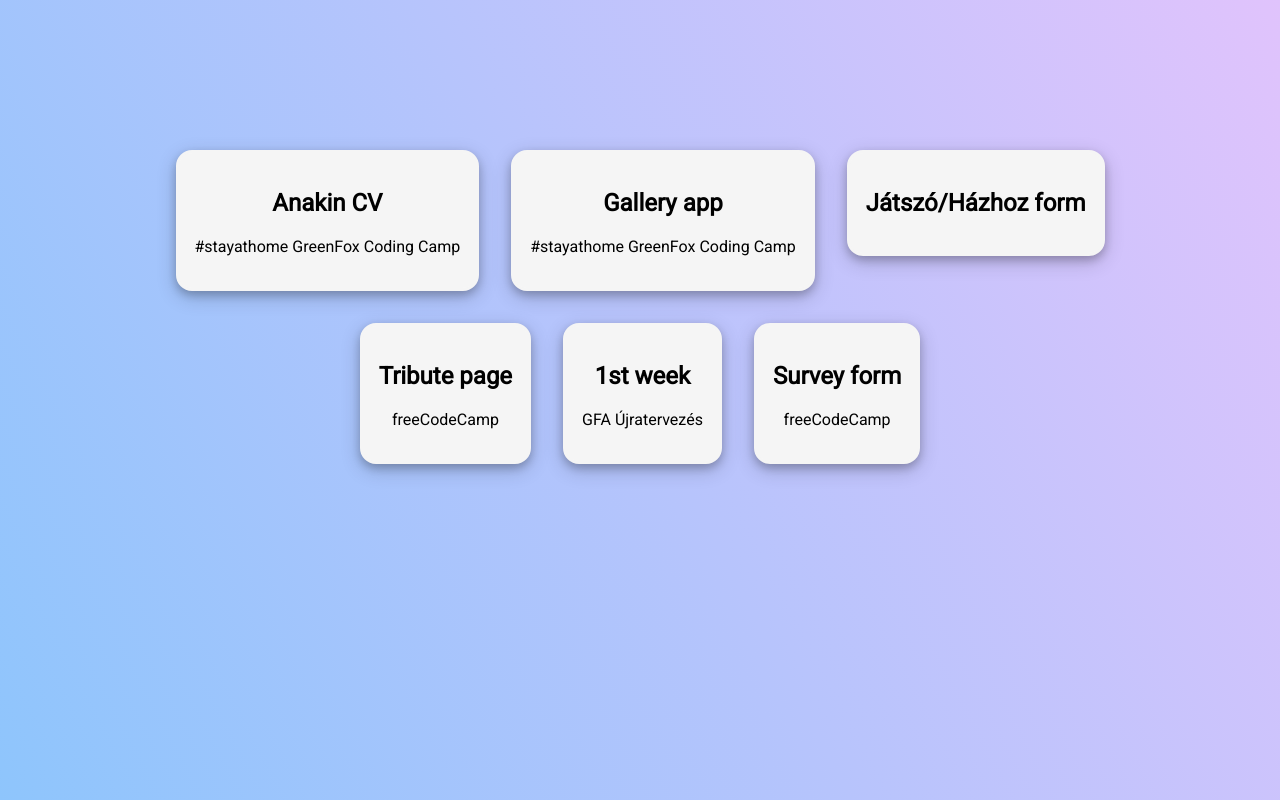
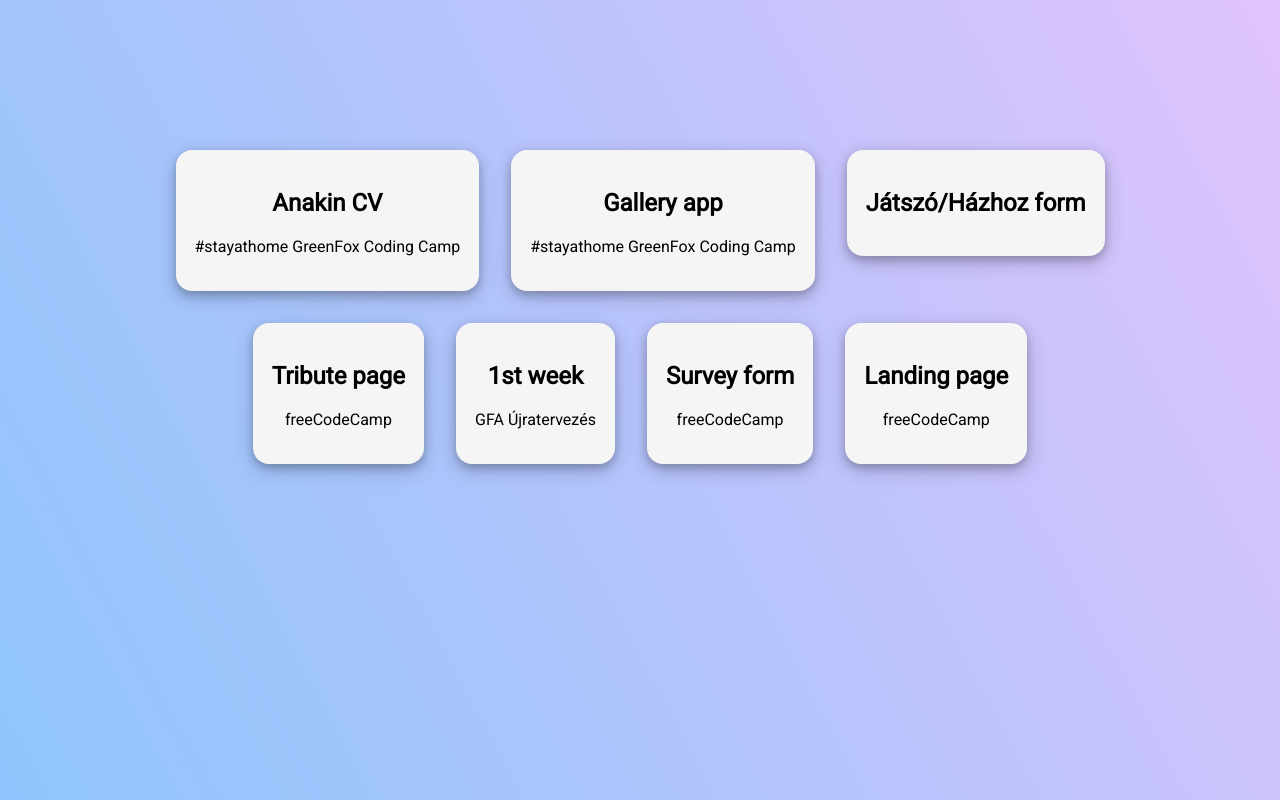
Before and after one commit to sabalazs/sabalazs.github.io, a plain HTML site: page index.html in a window 1280 px wide. Drawn offline with Linux system fonts and the light colour scheme.

Commit message:
Update index.html

```diff
--- a/index.html
+++ b/index.html
@@ -60,6 +60,15 @@
                 </div>
             </div>
         </a>
+        </a>
+        <a href="./fcc-landing/fcc-landing.html">
+            <div class="item survey-form">
+                <div>
+                    <h2>Landing page</h2>
+                    <p class="text-muted">freeCodeCamp</p>
+                </div>
+            </div>
+        </a>
     </main>
 
 </html>
```
